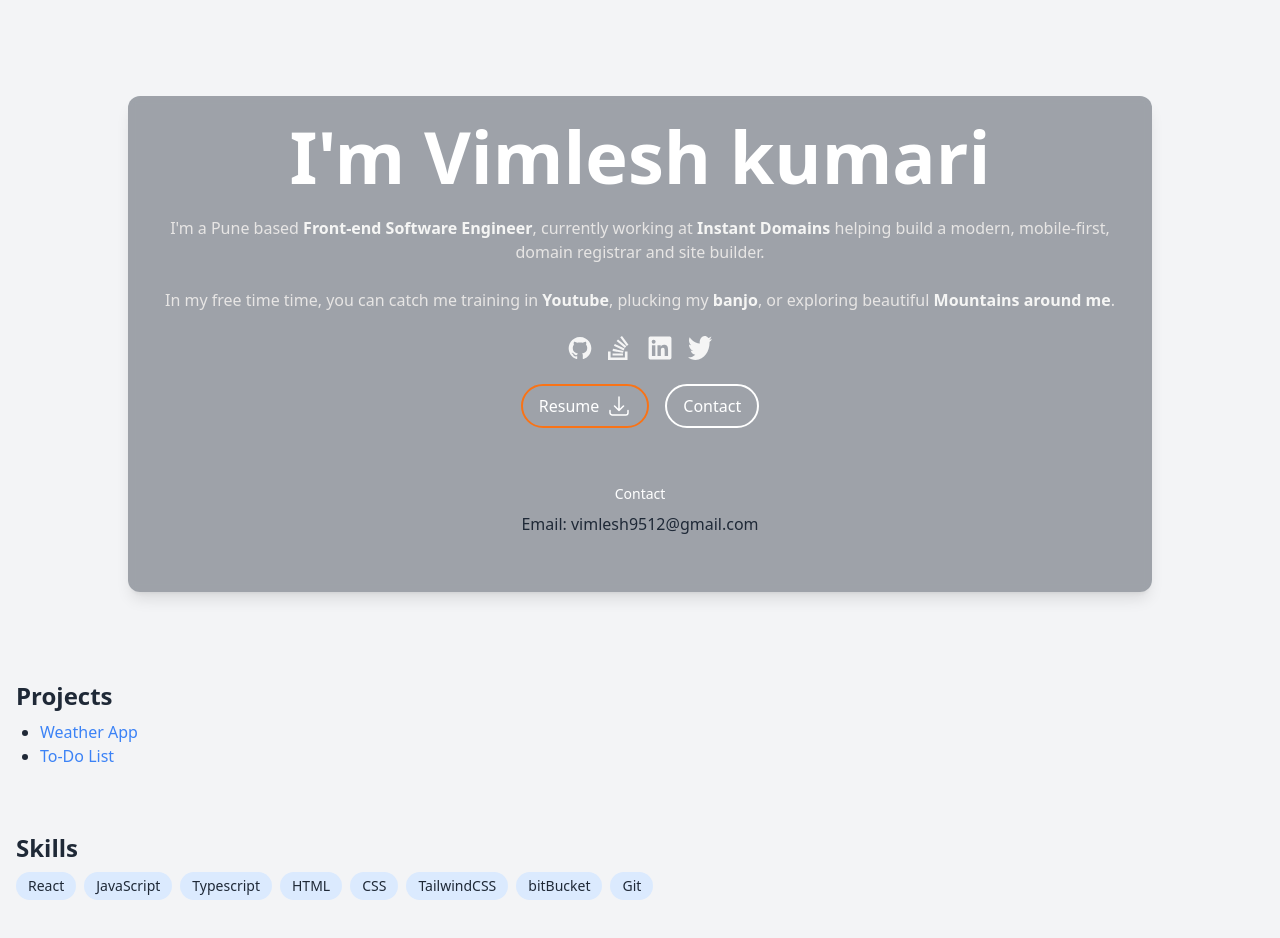
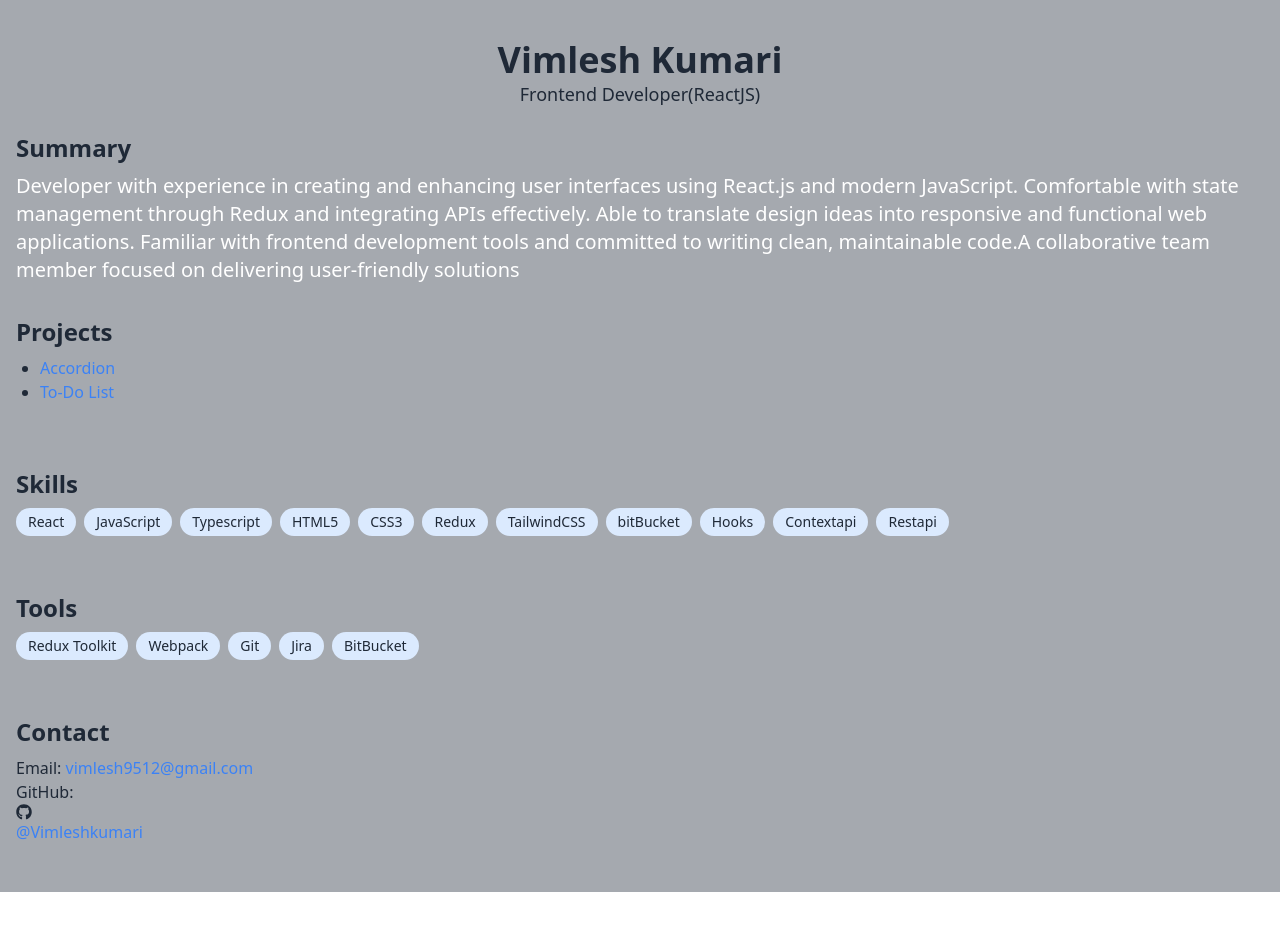
Before and after one commit to Vimleshkumari/github-portfolio, a React (Create React App) app in the folder vimlesh-portfolio/: page / in a window 1280 px wide. Shown: the top 938 px of the page. After the commit the page ends 892 px from the top, so only its background shows below. Built offline with nearby package versions, Linux system fonts and the light colour scheme.

Commit message:
updated folioto portfolio

```diff
--- a/vimlesh-portfolio/src/App.js
+++ b/vimlesh-portfolio/src/App.js
@@ -7,12 +7,12 @@
 
 export default function App() {
   return (
-    <div className="min-h-screen bg-gray-100 text-gray-800 p-4 flex justify-center flex-col">
+    <div className="min-h-screen bg-gray-100 text-gray-800 p-4 flex justify-center flex-col bg-gray-800/40">
       <Header />
       <About />
       <Projects />
       <Skills />
-      {/* <Contact /> */}
+      <Contact />
     </div>
   );
 }
--- a/vimlesh-portfolio/src/components/about.js
+++ b/vimlesh-portfolio/src/components/about.js
@@ -4,28 +4,19 @@
 
 export default function About() {
   return (
-    <section className="my-8 flex justify-center items-center flex-col">
-      {/* <h2 className="text-2xl font-semibold mb-2">About Me</h2> */}
-      <div className="z-10 max-w-screen-lg px-4 lg:px-0 ">
+    <section className="my-8flex-col ">
+      <h2 className="text-2xl font-semibold mb-2">Summary</h2>
+      <div className="text-xl text-white sm:text-m lg:text-xl">
+        Developer with experience in creating and enhancing user interfaces using React.js and modern JavaScript. Comfortable with state management through Redux and integrating APIs effectively. Able to translate design ideas into responsive and functional web applications. Familiar with frontend development tools and committed to writing clean, maintainable code.A collaborative team member focused on delivering user-friendly solutions
+      </div>
+      {/* <div>Experience working as software engineer in software design, analysis, development, and implementation of web and client server application using Reactjs. </div> */}
+      {/* <div className="z-10 max-w-screen-lg px-4 lg:px-0 ">
         <div
           className="flex flex-col items-center gap-y-6 rounded-xl bg-gray-800/40 p-6 text-center shadow-lg backdrop-blur-sm"
         >
-          <h1 className="text-4xl font-bold text-white sm:text-5xl lg:text-7xl">
-            I'm Vimlesh kumari
-          </h1>
-          <p className="prose-sm text-stone-200 sm:prose-base lg:prose-lg">
-            I'm a Pune based
-            <strong className="text-stone-100"> Front-end Software Engineer</strong>,
-            currently working at
-            <strong className="text-stone-100"> Instant Domains</strong> helping build a
-            modern, mobile-first, domain registrar and site builder.
-          </p>
-          <p className="prose-sm text-stone-200 sm:prose-base lg:prose-lg">
-            In my free time time, you can catch me training in
-            <strong className="text-stone-100"> Youtube</strong>, plucking my
-            <strong className="text-stone-100"> banjo</strong>, or exploring beautiful
-            <strong className="text-stone-100"> Mountains around me</strong>.
-          </p>
+
+
+
           <div className="flex gap-x-4 text-neutral-100">
             <a
               aria-label="Github"
@@ -127,10 +118,6 @@
             <h2 className="text-sm font-medium text-white mb-2">Contact</h2>
             <p>Email: <a href="mailto:vimlesh9512@gmail.com" className=" decoration-white">vimlesh9512@gmail.com</a></p>
             {/* <div><span>GitHub:</span> <span><FaGithub /></span><span><a href="https://github.com/Vimleshkumari" className="text-blue-500 decoration-black">@Vimleshkumari</a></span> </div> */}
-          </section>
-        </div>
-
-      </div><br />
     </section>
   );
 }
--- a/vimlesh-portfolio/src/components/header.js
+++ b/vimlesh-portfolio/src/components/header.js
@@ -1,8 +1,8 @@
 export default function Header() {
   return (
     <header className="text-center py-6">
-      {/* <h1 className="text-4xl font-bold">Vimlesh Kumari</h1>
-      <p className="text-lg">Frontend Developer(ReactJS)</p> */}
+      <h1 className="text-4xl font-bold">Vimlesh Kumari</h1>
+      <p className="text-lg">Frontend Developer(ReactJS)</p>
     </header>
   );
 }
--- a/vimlesh-portfolio/src/components/projects.js
+++ b/vimlesh-portfolio/src/components/projects.js
@@ -1,8 +1,8 @@
 import React from "react";
 
 const projects = [
-    { name: "Weather App", link: "https://github.com/your-username/weather-app" },
-    { name: "To-Do List", link: "https://github.com/your-username/todo-list" },
+    { name: "Accordion", link: "https://github.com/Vimleshkumari/Accordian/blob/main/accordian" },
+    { name: "To-Do List", link: "https://github.com/Vimleshkumari/DialyToDoList/tree/main/todolist" },
 ];
 
 export default function Projects() {
--- a/vimlesh-portfolio/src/components/skills.js
+++ b/vimlesh-portfolio/src/components/skills.js
@@ -1,7 +1,9 @@
-const skills = ["React", "JavaScript", "Typescript", "HTML", "CSS","TailwindCSS","bitBucket",, "Git"];
+const skills = ["React", "JavaScript", "Typescript", "HTML5", "CSS3", "Redux", "TailwindCSS", "bitBucket", "Hooks", "Contextapi", "Restapi"];
+const tools = ["Redux Toolkit", "Webpack", "Git", "Jira", "BitBucket"]
 
 export default function Skills() {
   return (
+    <>
     <section className="my-8">
       <h2 className="text-2xl font-semibold mb-2">Skills</h2>
       <div className="flex flex-wrap gap-2">
@@ -12,5 +14,16 @@
         ))}
       </div>
     </section>
+    <section className="my-6">
+      <h2 className="text-2xl font-semibold mb-2">Tools</h2>
+      <div className="flex flex-wrap gap-2">
+        {tools.map((tool, index) => (
+          <span key={index} className="bg-blue-100 px-3 py-1 rounded-full text-sm">
+            {tool}
+          </span>
+        ))}
+      </div>
+    </section>
+    </>
   );
 }
```
Also changed, not shown: vimlesh-portfolio/src/Assets/resume.png (added).
